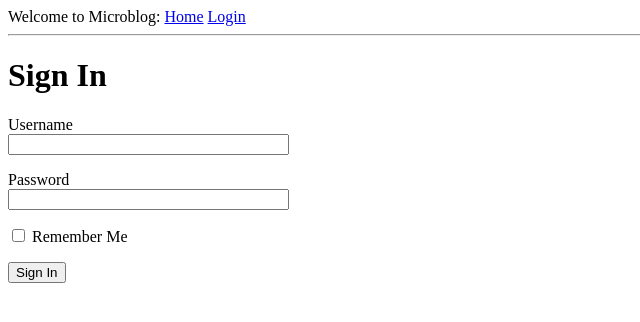
After one commit to SemenovY/microblog, a Flask app: page /login in a window 1280 px wide. The commit adds this page. Shown: the top 322 px of the page, without its empty margins (0-640 px from the left). Run offline with Flask 3, Linux system fonts and the light colour scheme.

Commit message:
add login form

```diff
--- a/app/__init__.py
+++ b/app/__init__.py
@@ -3,8 +3,13 @@
 поэтому размещение одного из взаимных импортов внизу позволяет избежать ошибки,
 возникающей в результате взаимных ссылок между этими двумя файлами.
 """
+
 from flask import Flask
+
+from config import Config
+
 app = Flask(__name__)  # type: Flask
+app.config.from_object(Config)
 # Нижний импорт - это хорошо известное решение,
 # позволяющее избежать циклического импорта, распространенной проблемы с приложениями Flask.
 from app import routes  # type: ignore
--- /dev/null
+++ b/app/forms.py
@@ -0,0 +1,14 @@
+"""
+Атрибут method определяет метод HTTP-запроса, который следует использовать при отправке формы на сервер. По умолчанию он отправляется с запросом GET, но почти во всех случаях использование запроса POST улучшает взаимодействие с пользователем, поскольку запросы этого типа могут отправлять данные формы в теле запроса, в то время как запросы GET добавляют поля формы к URL-адресу, загромождая адресную строку браузера.
+"""
+
+from flask_wtf import FlaskForm
+from wtforms import StringField, PasswordField, BooleanField, SubmitField
+from wtforms.validators import DataRequired
+
+
+class LoginForm(FlaskForm):
+    username = StringField("Username", validators=[DataRequired()])
+    password = PasswordField("Password", validators=[DataRequired()])
+    remember_me = BooleanField("Remember Me")
+    submit = SubmitField("Sign In")
--- a/app/routes.py
+++ b/app/routes.py
@@ -1,23 +1,41 @@
 """
 Маршрут на главную страницу
 """
+
 from flask import render_template
+from app import app
+from app.forms import LoginForm
 
-from app import app
+
 @app.route("/")  # главная страница - / (без пути)
 @app.route("/index")  # главная страница - /index (по умолчанию)
 def index():
-    user = {'username': 'Yuriy'}
+    """
+    This function is a view function that handles the main page of the application. It is decorated with @app.route("/") and @app.route("/index") to specify the URLs that this function will handle.
+
+    :return: A rendered HTML template 'index.html' with title 'MainPage', user information, and a list of posts.
+    """
+    user = {"username": "Yuriy"}
     posts = [
-        {
-            'author': {'username': 'John'},
-            'body': 'Beautiful day in Portland!'
-        },
-        {
-            'author': {'username': 'Susan'},
-            'body': 'The Avengers movie was so cool!'
-        }
+        {"author": {"username": "John"}, "body": "Beautiful day in Portland!"},
+        {"author": {"username": "Susan"}, "body": "The Avengers movie was so cool!"},
     ]
-    return render_template(
-        'index.html', title='MainPage', user=user, posts=posts
-                           )
+    return render_template("index.html", title="MainPage", user=user, posts=posts)
+
+
+@app.route("/login")
+def login():
+    """
+    This function handles the login route and renders the login.html template.
+
+    It creates an instance of the LoginForm class and passes it to the login.html template.
+    The template is rendered with the title "Sign In".
+
+    Returns:
+        The rendered login.html template.
+    """
+    # Create an instance of the LoginForm class
+    form = LoginForm()
+
+    # Render the login.html template with the form and title
+    return render_template("login.html", title="Sign In", form=form)
--- a/app/templates/base.html
+++ b/app/templates/base.html
@@ -9,7 +9,11 @@
       {% endif %}
     </head>
     <body>
-        <div>Microblog: <a href="/index">Home</a></div>
+        <div>
+            Welcome to Microblog:
+            <a href="/index">Home</a>
+            <a href="/login">Login</a>
+        </div>
         <hr>
         {% block content %}{% endblock %}
     </body>
--- /dev/null
+++ b/app/templates/login.html
@@ -0,0 +1,24 @@
+{% extends "base.html" %}
+
+{% block content %}
+	<h1>Sign In</h1>
+    <form action="" method="post" novalidate>
+    {{ form.hidden_tag() }}
+    <p>
+        {{ form.username.label }}<br>
+        {{ form.username(size=32) }}<br>
+        {% for error in form.username.errors %}
+            <span style="color: red;">[{{ error }}]</span>
+        {% endfor %}
+    </p>
+    <p>
+        {{ form.password.label }}<br>
+        {{ form.password(size=32) }}<br>
+        {% for error in form.password.errors %}
+            <span style="color: red;">[{{ error }}]</span>
+        {% endfor %}
+    </p>
+    <p>{{ form.remember_me() }} {{ form.remember_me.label }}</p>
+    <p>{{ form.submit() }}</p>
+    </form>
+{% endblock %}
--- a/microblog.py
+++ b/microblog.py
@@ -3,8 +3,5 @@
 Для завершения работы приложения у вас должен быть код на Python верхнего уровня,
 который определяет экземпляр приложения Flask.
 """
+
 from app import app
-
-
-# if __name__ == "__main__":
-#     app.run(debug=True)
```
Also changed, not shown: app/codewars.py (added, +21 -0 lines), config.py (added, +9 -0 lines), 1 other file.
